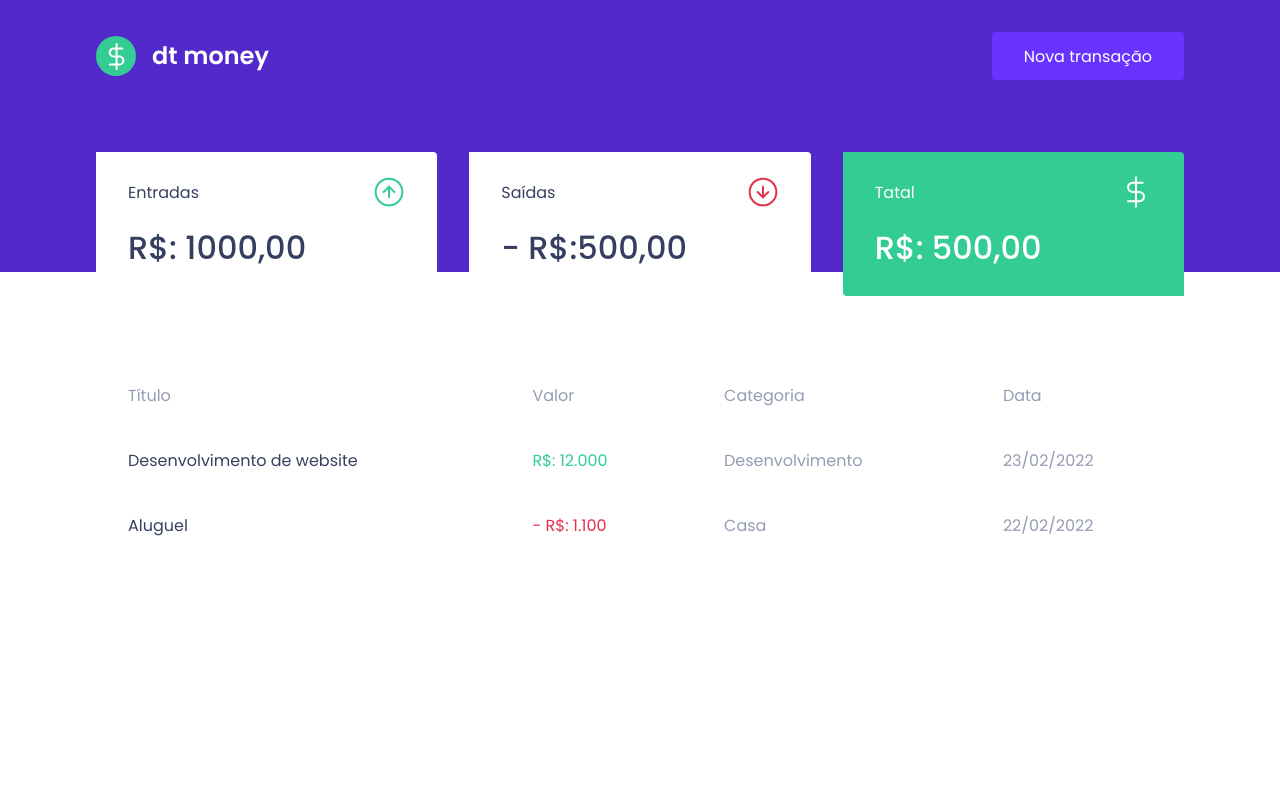
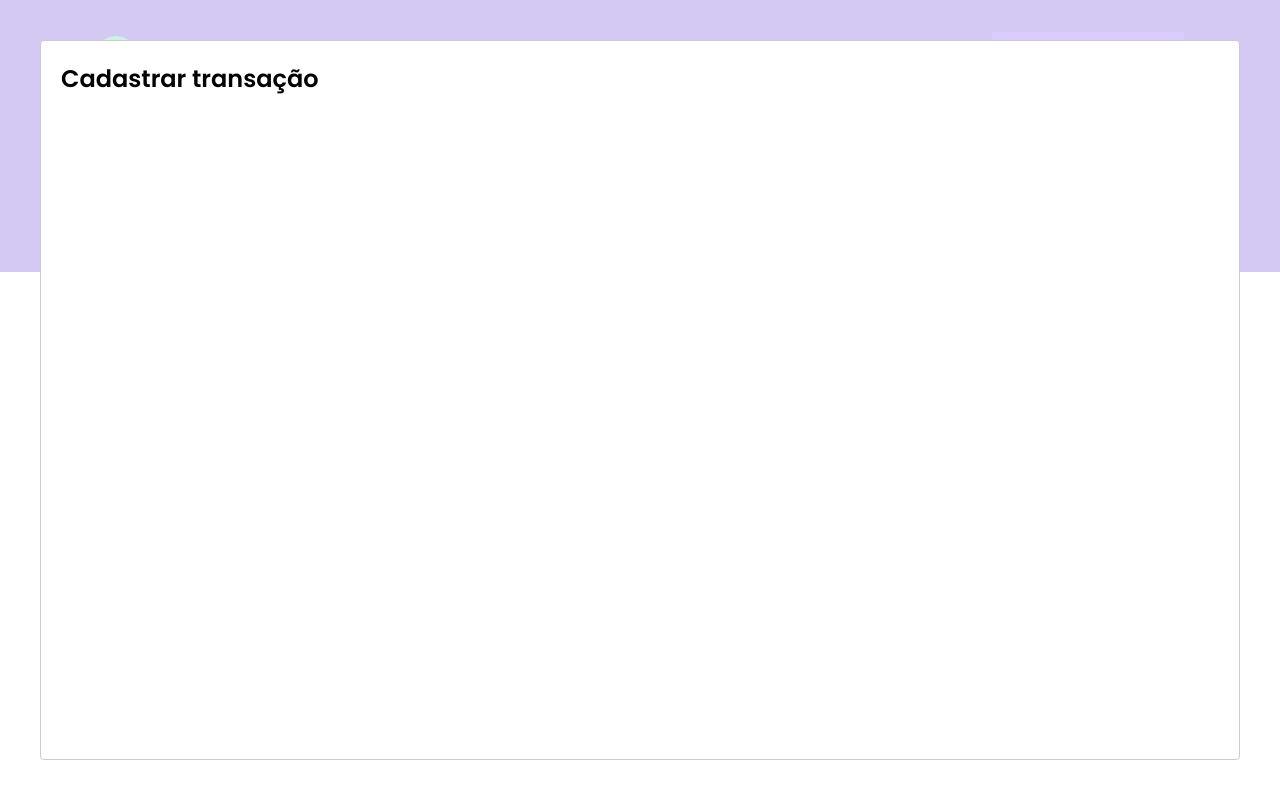
Before and after one commit to valmir1227/dt-money, a React (Create React App) app: page / in a window 1280 px wide. Both pictures are taken after a click on the button "Nova transação". Built offline with nearby package versions, Linux system fonts and the light colour scheme; no server answers; what miragejs would draw is missing.

Commit message:
Modal and transfer of properties

```diff
--- a/package.json
+++ b/package.json
@@ -9,6 +9,7 @@
     "miragejs": "^0.1.43",
     "react": "^17.0.2",
     "react-dom": "^17.0.2",
+    "react-modal": "^3.14.4",
     "react-scripts": "5.0.0",
     "styled-components": "^5.3.3",
     "typescript": "^4.4.2",
--- a/src/App.tsx
+++ b/src/App.tsx
@@ -1,14 +1,33 @@
-import { Dashboard } from './components/Dashboard';
-import { Header } from './components/Header';
-import { GlobalStyle } from './styles/global';
+import Modal from "react-modal";
+import { Dashboard } from "./components/Dashboard";
+import { useState } from "react";
+
+import { Header } from "./components/Header";
+import { GlobalStyle } from "./styles/global";
 
 export function App() {
+  const [isNewTransactionModalOpen, setIsNewTransactionModalOpen] =
+    useState(false);
+
+  function handleOpenNewTransactionModal() {
+    setIsNewTransactionModalOpen(true);
+  }
+
+  function handleCloseNewTransactionModal() {
+    setIsNewTransactionModalOpen(false);
+  }
   return (
     <>
-      <Header />
+      <Header onOpenNewTransactionModal={handleOpenNewTransactionModal} />
       <Dashboard />
+      <Modal
+        isOpen={isNewTransactionModalOpen}
+        onRequestClose={handleCloseNewTransactionModal}
+      >
+        <h2>Cadastrar transação</h2>
+      </Modal>
+
       <GlobalStyle />
-
     </>
   );
 }
--- a/src/components/Header/index.tsx
+++ b/src/components/Header/index.tsx
@@ -1,14 +1,24 @@
-import logoImg from "../../assets/logo.svg"
-import { Container } from "./styles"
-import { Content } from "./styles"
+import logoImg from "../../assets/logo.svg";
+import { useState } from "react";
+import { Container } from "./styles";
+import Modal from "react-modal";
+import { Content } from "./styles";
 
-export function Header() {
+interface HeaderProps {
+    onOpenNewTransactionModal: () => void;
+}
+
+
+export function Header({ onOpenNewTransactionModal }: HeaderProps) {
+
     return (
         <Container>
             <Content>
                 <img src={logoImg} alt="dt-money" />
-                <button type="button">Nova transação</button>
+                <button type="button" onClick={onOpenNewTransactionModal}>
+                    Nova transação
+                </button>
             </Content>
         </Container>
-    )
+    );
 }
--- a/src/components/TransactionsTable/index.tsx
+++ b/src/components/TransactionsTable/index.tsx
@@ -4,7 +4,8 @@ import { useEffect, useState } from "react";
 
 export function TransactionsTable() {
   useEffect(() => {
-    api.get("transactions").then((response) => console.log(response.data));
+    api.get("transactions")
+    .then((response) => console.log(response.data));
   }, []);
 
   return (
```
Also changed, not shown: 1 other file (tests, documents, lock files or other folders).
